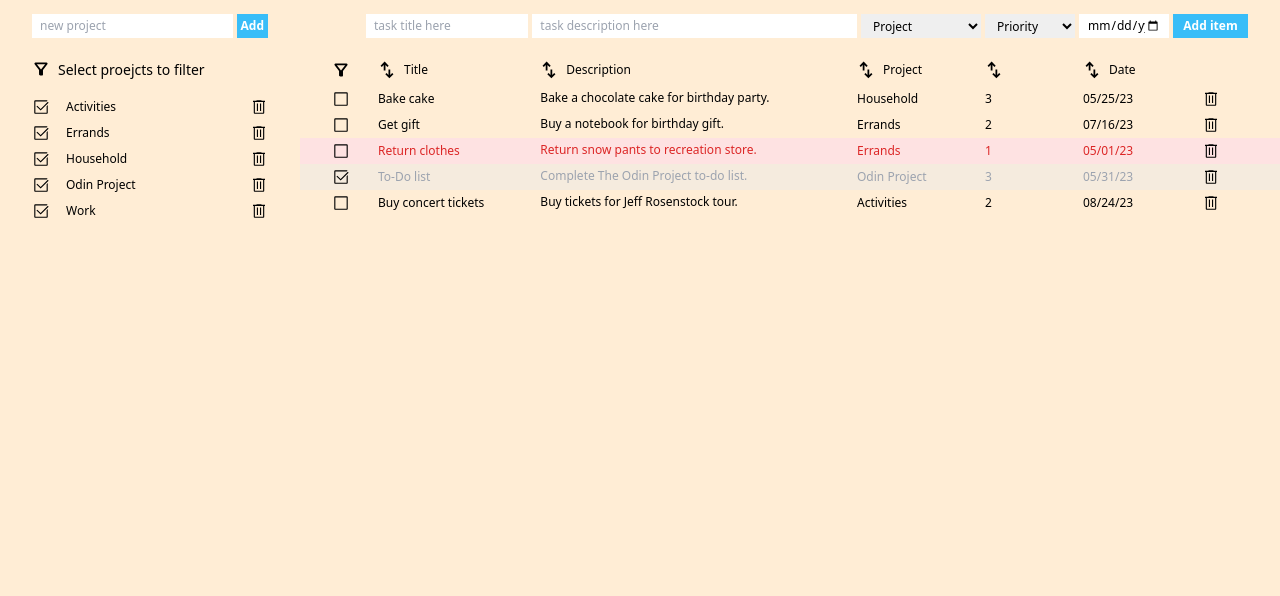
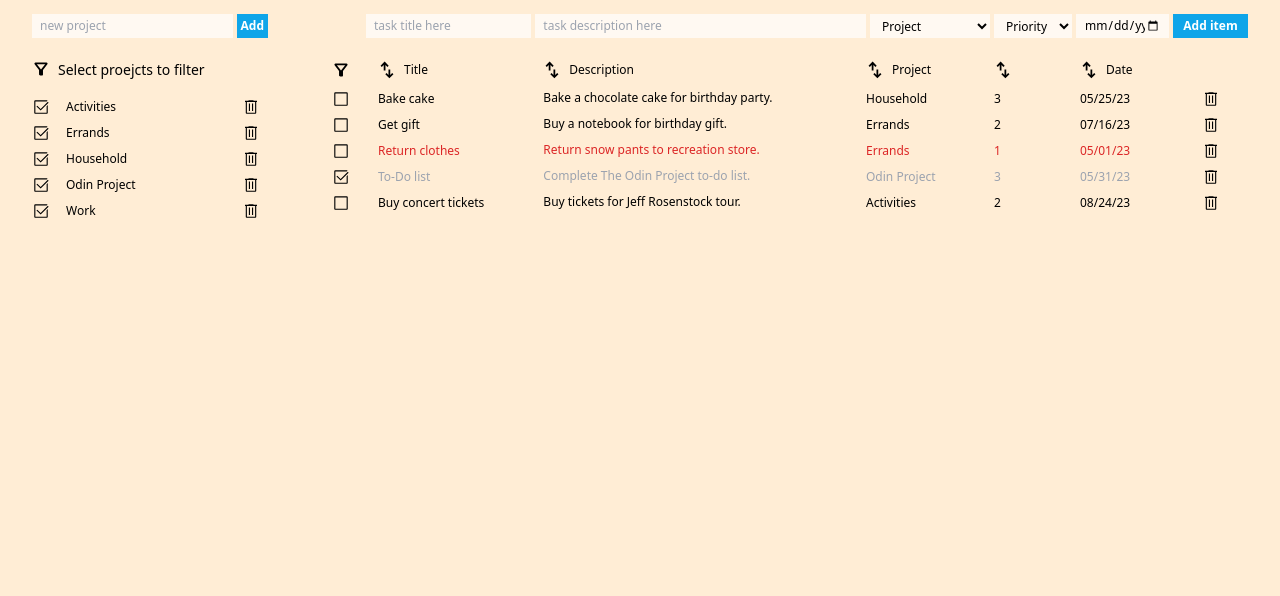
Before and after one commit to edensalt/todo-list, a website built with webpack: page dist/index.html in a window 1280 px wide. Shown: the part 150-746 px from the top of the page. Built offline with nearby package versions, Linux system fonts and the light colour scheme.

Commit message:
update styling, remove row highlights, change input bg color

```diff
--- a/src/components/list.js
+++ b/src/components/list.js
@@ -74,10 +74,10 @@ const RenderToDoList = function () {
     addDeleteBtn(item, card);
 
     if (isPast(item.dueDate)) {
-      card.classList.add('text-red-600', 'fill-red-600', 'bg-red-100');
+      card.classList.add('text-red-600', 'fill-red-600');
     }
     if (item.status === 'complete') {
-      card.classList.add('text-gray-400', 'fill-gray-400', 'bg-gray-200/40');
+      card.classList.add('text-gray-400', 'fill-gray-400');
     }
     container.appendChild(card);
   });
--- a/src/components/project_form.js
+++ b/src/components/project_form.js
@@ -7,13 +7,13 @@ const ProjectForm = function () {
 
   const form = document.createElement('form');
   form.setAttribute('id', 'project-form');
-  form.classList.add('flex', 'gap-1', 'py-2', 'px-6', 'mb-2');
+  form.classList.add('flex', 'gap-1', 'py-2', 'px-8', 'mb-2');
 
   container.appendChild(form);
 
   createFormField(form, 'text', 'project-cat', 'project-cat', 'new project');
   const projectInput = document.querySelector('#project-cat');
-  projectInput.classList.add('form-item', 'w-[120px]', 'flex-1');
+  projectInput.classList.add('form-item', 'flex-1', 'bg-white/70');
 
   createSubmitBtn(form, 'submit', 'proj-submit-button', 'Add');
   const projectSubmit = document.querySelector('#proj-submit-button');
@@ -40,7 +40,6 @@ const AddProjectForm = function () {
   const parent = document.querySelector('#projects');
   const container = document.createElement('div');
   container.setAttribute('id', 'proj-form-container');
-  container.classList.add('form-item');
   parent.appendChild(container);
 
   ProjectForm();
--- a/src/components/project_list_components.js
+++ b/src/components/project_list_components.js
@@ -6,7 +6,7 @@ import HomePage from '../pages/homepage';
 function addDeleteBtn(project, card) {
   const btn = document.createElement('button');
   btn.setAttribute('id', 'delete-project');
-  btn.classList.add('bg-transparent');
+  btn.classList.add('bg-transparent', 'px-2');
   const index = masterProjectList.indexOf(project);
   btn.setAttribute('index', index);
   btn.innerHTML = `<svg xmlns="http://www.w3.org/2000/svg" index=${index} class="hover:fill-red-600" height="18" viewBox="0 96 960 960" width="18"><path d="M261 936q-24.75 0-42.375-17.625T201 876V306h-41v-60h188v-30h264v30h188v60h-41v570q0 24-18 42t-42 18H261Zm438-630H261v570h438V306ZM367 790h60V391h-60v399Zm166 0h60V391h-60v399ZM261 306v570-570Z"/></svg>`;
--- a/src/style.css
+++ b/src/style.css
@@ -10,15 +10,15 @@
 
 @layer components {
     .btn-complete {
-        @apply inline-flex items-center justify-center bg-sky-400 py-1 px-1 font-semibold text-xs text-white hover:bg-sky-500 focus-visible:outline focus-visible:outline-2 focus-visible:outline-offset-2 focus-visible:outline-indigo-600
+        @apply inline-flex items-center justify-center bg-sky-500 py-1 px-1 font-semibold text-xs text-white hover:bg-sky-400 focus-visible:outline focus-visible:outline-2 focus-visible:outline-offset-2 focus-visible:outline-indigo-600
     }
     .item {
         @apply px-2 text-xs text-start
     }
     .form-item {
-        @apply px-2 text-xs text-start
+        @apply px-2 text-xs text-start bg-white/70
     }
     .filter-btn {
-        @apply flex items-center gap-2 fill-black hover:fill-orange-500 hover:text-orange-500
+        @apply flex items-center gap-2 fill-black hover:fill-sky-500 hover:text-sky-500
     }
 }
--- a/tailwind.config.js
+++ b/tailwind.config.js
@@ -7,7 +7,7 @@ module.exports = {
     },
     extend: {
       gridTemplateColumns: {
-        list: '30px minmax(120px, 1fr) minmax(180px, 2fr) 120px 90px 90px 75px',
+        list: '30px minmax(120px, 1fr) minmax(180px, 2fr) 120px 78px 93px 75px',
         listSmall: '1fr minmax(120px, 1fr) minmax(120px, 1fr) 1fr 1fr 1fr 1fr 1fr',
         main: '1fr 3fr',
       },
```
Also changed, not shown: 1 other file.
